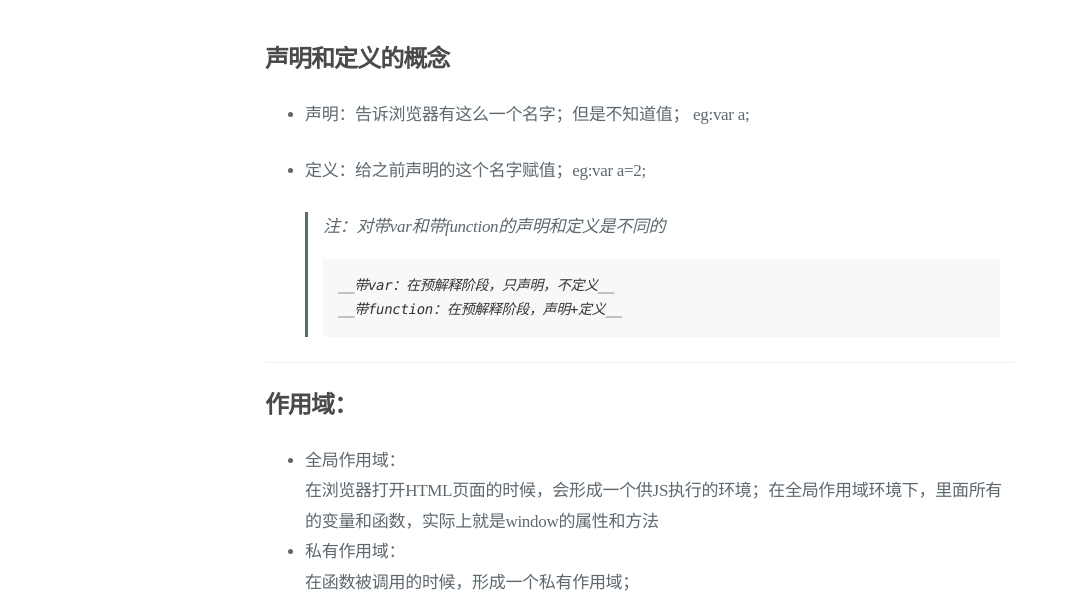
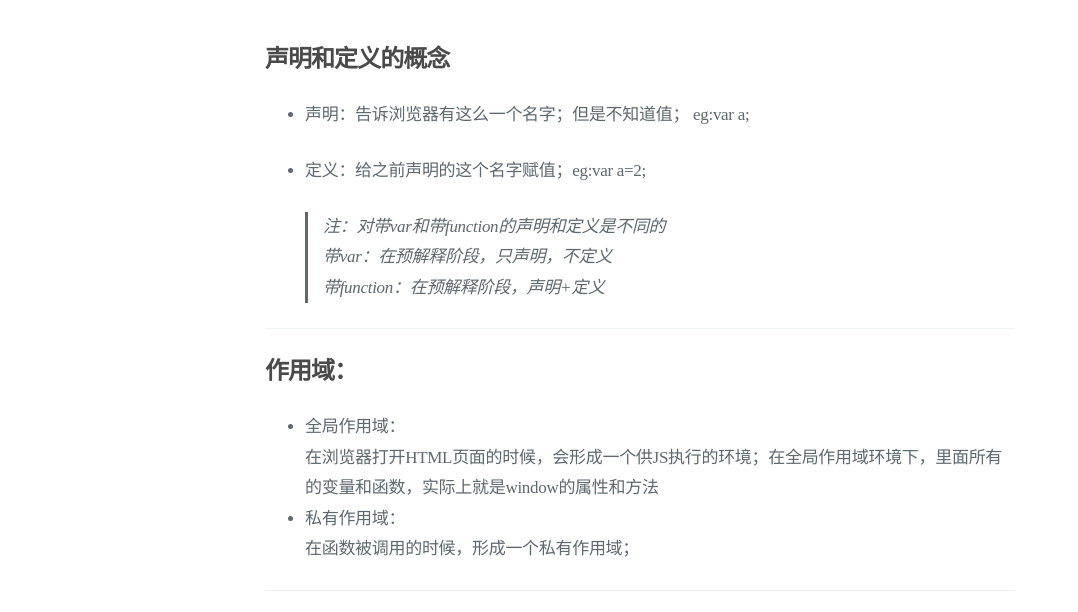
Before and after one commit to Byclear/Byclear.github.io, a plain HTML site: page 2016/07/12/note-1st/index.html in a window 1280 px wide. Shown: the part 146-758 px from the top of the page, without its empty margins (0-1078 px from the left). Drawn offline with Linux system fonts and the light colour scheme; a script that the page names is missing; a web font is replaced by a local one.

Commit message:
Site updated: 2016-07-15 18:19:29

```diff
--- a/2016/07/12/note-1st/index.html
+++ b/2016/07/12/note-1st/index.html
@@ -21,9 +21,7 @@
 声明：告诉浏览器有这么一个名字；但是不知道值； eg:var a;
 定义：给之前声明的这个名字赋值；eg:var a=2;
 
-注：对带var和带function的声明和定义是不同的
-__带var：在预解释阶段，只声明，不定义__
-__带function：在预解释阶段，声明+定义__">
+ 注：对带var和带function的声明和定义是不同的 带var：在预解释阶段，只声明，不定义 带function：在预解释阶段，声明+定义">
 <meta property="og:type" content="blog">
 <meta property="og:title" content="JS中的预解释、作用域及this">
 <meta property="og:url" content="http://wlqing.com/2016/07/12/note-1st/index.html">
@@ -32,19 +30,15 @@ __带function：在预解释阶段，声明+定义__">
 声明：告诉浏览器有这么一个名字；但是不知道值； eg:var a;
 定义：给之前声明的这个名字赋值；eg:var a=2;
 
-注：对带var和带function的声明和定义是不同的
-__带var：在预解释阶段，只声明，不定义__
-__带function：在预解释阶段，声明+定义__">
-<meta property="og:updated_time" content="2016-07-15T10:14:28.520Z">
+ 注：对带var和带function的声明和定义是不同的 带var：在预解释阶段，只声明，不定义 带function：在预解释阶段，声明+定义">
+<meta property="og:updated_time" content="2016-07-15T10:19:12.533Z">
 <meta name="twitter:card" content="summary">
 <meta name="twitter:title" content="JS中的预解释、作用域及this">
 <meta name="twitter:description" content="声明和定义的概念
 声明：告诉浏览器有这么一个名字；但是不知道值； eg:var a;
 定义：给之前声明的这个名字赋值；eg:var a=2;
 
-注：对带var和带function的声明和定义是不同的
-__带var：在预解释阶段，只声明，不定义__
-__带function：在预解释阶段，声明+定义__">
+ 注：对带var和带function的声明和定义是不同的 带var：在预解释阶段，只声明，不定义 带function：在预解释阶段，声明+定义">
 <meta name="twitter:creator" content="@odaobui">
 
 
@@ -248,10 +242,8 @@ __带function：在预解释阶段，声明+定义__">
 <li>声明：告诉浏览器有这么一个名字；但是不知道值； eg:var a;   </li>
 <li><p>定义：给之前声明的这个名字赋值；eg:var a=2;  </p>
 <blockquote>
-<p>注：对带var和带function的声明和定义是不同的</p>
-<pre><code>__带var：在预解释阶段，只声明，不定义__
-__带function：在预解释阶段，声明+定义__
-</code></pre></blockquote>
+<p> 注：对带var和带function的声明和定义是不同的<br> 带var：在预解释阶段，只声明，不定义<br> 带function：在预解释阶段，声明+定义   </p>
+</blockquote>
 </li>
 </ul>
 <a id="more"></a>
```
Also changed, not shown: archives/2016/07/index.html (+2 -4 lines), archives/2016/index.html (+2 -4 lines), archives/index.html (+2 -4 lines), atom.xml (+6 -10 lines), index.html (+2 -4 lines).
